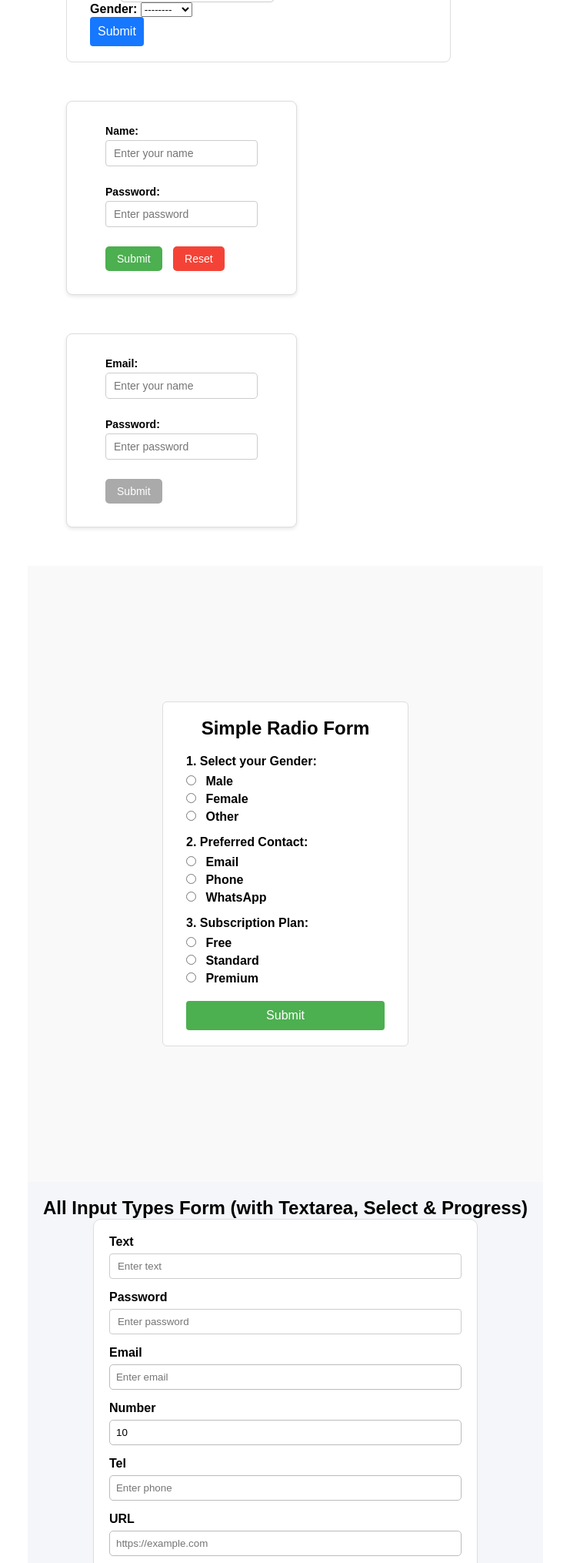
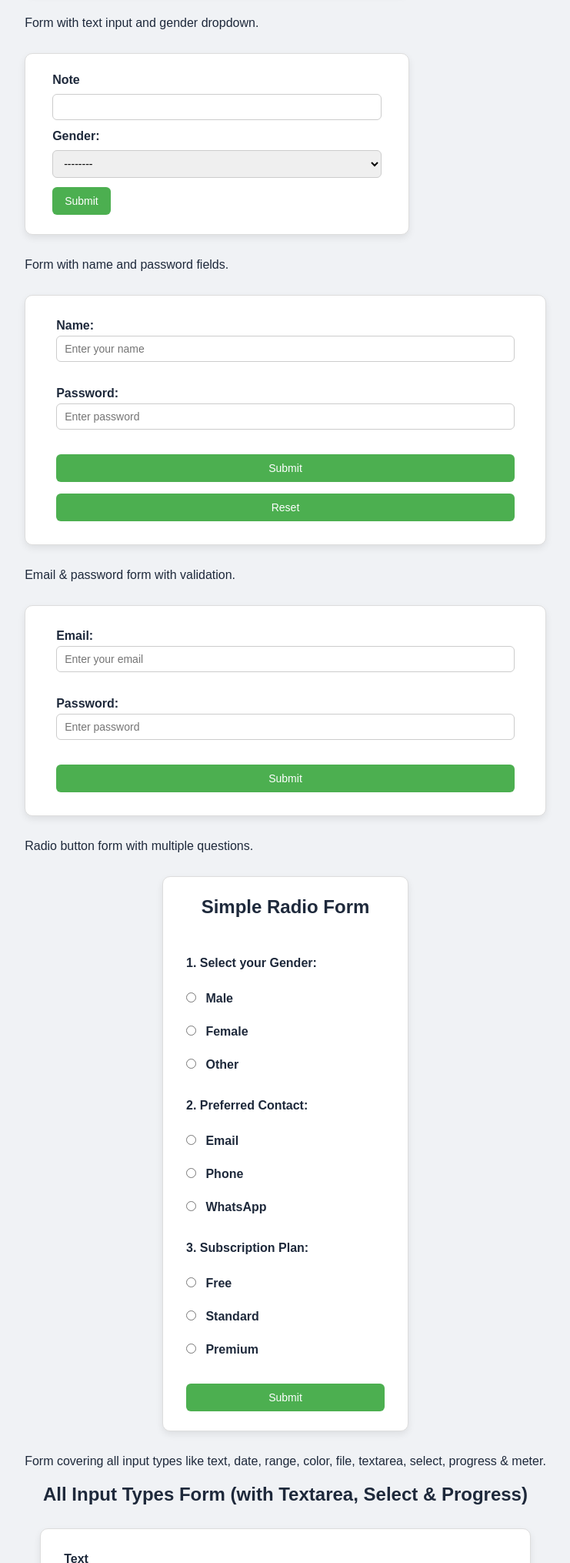
Before and after one commit to Vanshchouksey21/Component-Library---week-2-Task, a plain HTML site: page Form/Form.html in a window 1280 px wide. Shown: the part 770-2800 px from the top of the page at 77% size, without its empty margins (269-1010 px from the left). Drawn offline with Linux system fonts and the light colour scheme.

Commit message:
week 2 tasj internship

```diff
--- a/Form/Form.html
+++ b/Form/Form.html
@@ -19,11 +19,10 @@
   <a href="../index.html">View Full Index Page</a>
 </header>
 
-
-
 <section class="form-container">
 
   <!-- 1 -->
+  <p class="form-desc">Basic login form with username, password and remember me option.</p>
   <form>
     <div class="form-1">
       <div>
@@ -45,6 +44,7 @@
   </form>
 
   <!-- 2 -->
+  <p class="form-desc">Date selection form with calendar input.</p>
   <form>
     <div class="date-form">
       <div>
@@ -56,8 +56,9 @@
       </div>
     </div>
   </form>
+
   <!-- 3 -->
-
+  <p class="form-desc">Form with text input and gender dropdown.</p>
   <form>
     <div>
       <div>
@@ -80,7 +81,7 @@
   </form>
 
   <!-- 4 -->
-
+  <p class="form-desc">Form with name and password fields.</p>
   <form class="my-form">
     <label class="form-label">
       Name:
@@ -89,11 +90,7 @@
 
     <label class="form-label">
       Password:
-        <input
-        type="password"
-          class="form-input"
-          placeholder="Enter password"
-          />
+      <input type="password" class="form-input" placeholder="Enter password" />
     </label>
 
     <button type="submit" class="btn submit-btn">Submit</button>
@@ -101,218 +98,144 @@
   </form>
 
   <!-- 5 -->
+  <p class="form-desc">Email & password form with validation.</p>
   <form class="my-form-3">
     <label class="form-label-3">
       Email:
-        <input
-        type="email"
-        class="form-input-1"
-        placeholder="Enter your name"
-        required
-        />
+      <input type="email" class="form-input-1" placeholder="Enter your email" required />
     </label>
 
     <label class="form-label-3">
       Password:
-        <input
-        type="password"
-        class="form-input-2"
-        placeholder="Enter password"
-        required
-        />
+      <input type="password" class="form-input-2" placeholder="Enter password" required />
     </label>
 
     <button type="submit" class="btn-3 submit-btn-3">Submit</button>
   </form>
 
   <!-- 6 -->
-
+  <p class="form-desc">Radio button form with multiple questions.</p>
   <div class="rf-container">
     <form class="rf-form">
       <h2>Simple Radio Form</h2>
+      <p class="rf-question">1. Select your Gender:</p>
+      <label class="rf-option"><input type="radio" name="gender" value="male" /> Male</label>
+      <label class="rf-option"><input type="radio" name="gender" value="female" /> Female</label>
+      <label class="rf-option"><input type="radio" name="gender" value="other" /> Other</label>
 
-        <!-- Question 1 -->
-        <p class="rf-question">1. Select your Gender:</p>
-        <label class="rf-option"
-        ><input type="radio" name="gender" value="male" /> Male</label
-        >
-        <label class="rf-option"
-        ><input type="radio" name="gender" value="female" /> Female</label
-        >
-        <label class="rf-option"
-        ><input type="radio" name="gender" value="other" /> Other</label
-        >
+      <p class="rf-question">2. Preferred Contact:</p>
+      <label class="rf-option"><input type="radio" name="contact" value="email" /> Email</label>
+      <label class="rf-option"><input type="radio" name="contact" value="phone" /> Phone</label>
+      <label class="rf-option"><input type="radio" name="contact" value="whatsapp" /> WhatsApp</label>
 
-        <!-- Question 2 -->
-        <p class="rf-question">2. Preferred Contact:</p>
-        <label class="rf-option"
-        ><input type="radio" name="contact" value="email" /> Email</label
-        >
-        <label class="rf-option"
-        ><input type="radio" name="contact" value="phone" /> Phone</label
-        >
-        <label class="rf-option"
-        ><input type="radio" name="contact" value="whatsapp" />
-        WhatsApp</label
-        >
+      <p class="rf-question">3. Subscription Plan:</p>
+      <label class="rf-option"><input type="radio" name="plan" value="free" /> Free</label>
+      <label class="rf-option"><input type="radio" name="plan" value="standard" /> Standard</label>
+      <label class="rf-option"><input type="radio" name="plan" value="premium" /> Premium</label>
 
-        <!-- Question 3 -->
-        <p class="rf-question">3. Subscription Plan:</p>
-        <label class="rf-option"
-        ><input type="radio" name="plan" value="free" /> Free</label
-        >
-        <label class="rf-option"
-        ><input type="radio" name="plan" value="standard" /> Standard</label
-        >
-        <label class="rf-option"
-        ><input type="radio" name="plan" value="premium" /> Premium</label
-        >
-
-        <!-- Submit -->
       <button type="submit" class="rf-btn">Submit</button>
     </form>
   </div>
 
-    <!-- 7th or maybe last  -->
-
+  <!-- 7 -->
+  <p class="form-desc">Form covering all input types like text, date, range, color, file, textarea, select, progress & meter.</p>
   <div class="allform-container">
     <h2>All Input Types Form (with Textarea, Select & Progress)</h2>
-
     <form class="allform">
-        <!-- Basic Inputs -->
       <div class="allform-group">
         <label class="allform-label">Text</label>
-              <input
-              type="text"
-                class="allform-input"
-                placeholder="Enter text"
-                />
+        <input type="text" class="allform-input" placeholder="Enter text" />
       </div>
 
       <div class="allform-group">
         <label class="allform-label">Password</label>
-                <input
-                type="password"
-                class="allform-input"
-                placeholder="Enter password"
-                />
+        <input type="password" class="allform-input" placeholder="Enter password" />
       </div>
 
       <div class="allform-group">
         <label class="allform-label">Email</label>
-              <input
-              type="email"
-                class="allform-input"
-                placeholder="Enter email"
-                />
+        <input type="email" class="allform-input" placeholder="Enter email" />
       </div>
 
       <div class="allform-group">
         <label class="allform-label">Number</label>
-                <input
-                type="number"
-                class="allform-input"
-                min="1"
-                max="100"
-                value="10"
-                />
+        <input type="number" class="allform-input" min="1" max="100" value="10" />
       </div>
 
       <div class="allform-group">
         <label class="allform-label">Tel</label>
-                <input
-                type="tel"
-                class="allform-input"
-                placeholder="Enter phone"
-              />
+        <input type="tel" class="allform-input" placeholder="Enter phone" />
       </div>
 
       <div class="allform-group">
         <label class="allform-label">URL</label>
-              <input
-              type="url"
-              class="allform-input"
-              placeholder="https://example.com"
-              />
+        <input type="url" class="allform-input" placeholder="https://example.com" />
       </div>
 
       <div class="allform-group">
         <label class="allform-label">Search</label>
-              <input
-              type="search"
-              class="allform-input"
-              placeholder="Search here"
-              />
+        <input type="search" class="allform-input" placeholder="Search here" />
       </div>
 
-            <!-- Date & Time -->
       <div class="allform-group">
-              <label class="allform-label">Date</label
-                ><input type="date" class="allform-input" />
-              </div>
-              <div class="allform-group">
-                <label class="allform-label">Time</label
-              ><input type="time" class="allform-input" />
-            </div>
-            <div class="allform-group">
-              <label class="allform-label">Datetime-Local</label
-                ><input type="datetime-local" class="allform-input" />
-              </div>
-            <div class="allform-group">
-              <label class="allform-label">Month</label
-                ><input type="month" class="allform-input" />
-              </div>
-              <div class="allform-group">
-                <label class="allform-label">Week</label
-                  ><input type="week" class="allform-input" />
+        <label class="allform-label">Date</label>
+        <input type="date" class="allform-input" />
       </div>
 
-                <!-- Pickers -->
       <div class="allform-group">
-                  <label class="allform-label">Color</label
-                    ><input type="color" class="allform-input" value="#ff0000" />
-                  </div>
-                  <div class="allform-group">
-                    <label class="allform-label">Range</label
-                      ><input
-                      type="range"
-                      class="allform-input"
-                      min="0"
-                      max="100"
-                      value="50"
-                      />
-                    </div>
-                    <div class="allform-group">
-                      <label class="allform-label">File</label
-                        ><input type="file" class="allform-input" />
+        <label class="allform-label">Time</label>
+        <input type="time" class="allform-input" />
       </div>
 
-                      <!-- Choices -->
+      <div class="allform-group">
+        <label class="allform-label">Datetime-Local</label>
+        <input type="datetime-local" class="allform-input" />
+      </div>
+
+      <div class="allform-group">
+        <label class="allform-label">Month</label>
+        <input type="month" class="allform-input" />
+      </div>
+
+      <div class="allform-group">
+        <label class="allform-label">Week</label>
+        <input type="week" class="allform-input" />
+      </div>
+
+      <div class="allform-group">
+        <label class="allform-label">Color</label>
+        <input type="color" class="allform-input" value="#ff0000" />
+      </div>
+
+      <div class="allform-group">
+        <label class="allform-label">Range</label>
+        <input type="range" class="allform-input" min="0" max="100" value="50" />
+      </div>
+
+      <div class="allform-group">
+        <label class="allform-label">File</label>
+        <input type="file" class="allform-input" />
+      </div>
+
       <div class="allform-group">
         <label class="allform-label">Checkbox</label>
         <input type="checkbox" class="allform-input" /> I agree
       </div>
+
       <div class="allform-group">
         <label class="allform-label">Radio</label>
-                        <input type="radio" class="allform-input" name="choice" /> Option
-                        1
-                        <input type="radio" class="allform-input" name="choice" /> Option
-                        2
+        <input type="radio" class="allform-input" name="choice" /> Option 1
+        <input type="radio" class="allform-input" name="choice" /> Option 2
       </div>
 
-                      <!-- Hidden -->
       <div class="allform-group">
         <label class="allform-label">Hidden (not visible)</label>
         <input type="hidden" class="allform-input" value="12345" />
       </div>
 
-            <!-- Extra Elements -->
       <div class="allform-group">
         <label class="allform-label">Textarea (Multiline Textbox)</label>
-              <textarea
-              class="allform-textarea"
-                placeholder="Write your message here..."
-                ></textarea>
+        <textarea class="allform-textarea" placeholder="Write your message here..."></textarea>
       </div>
 
       <div class="allform-group">
@@ -325,52 +248,27 @@
         </select>
       </div>
 
-            <!-- Progress & Meter -->
       <div class="allform-group">
         <label class="allform-label">Form Completion (Progress)</label>
-              <progress
-              class="allform-progress"
-              value="40"
-              max="100"
-              ></progress>
+        <progress class="allform-progress" value="40" max="100"></progress>
       </div>
 
       <div class="allform-group">
         <label class="allform-label">Password Strength (Meter)</label>
-              <meter class="allform-meter" value="0.6" min="0" max="1">
-                60%
-              </meter>
+        <meter class="allform-meter" value="0.6" min="0" max="1">60%</meter>
       </div>
 
-            <!-- Image Button -->
       <div class="allform-group">
         <label class="allform-label">Image (acts like submit)</label>
-              <input
-                type="image"
-                class="allform-input"
-                src="https://via.placeholder.com/80"
-                alt="submit"
-                />
+        <input type="image" class="allform-input" src="https://via.placeholder.com/80" alt="submit" />
       </div>
 
-              <!-- Buttons -->
       <div class="allform-actions">
-                <input
-                type="button"
-                class="allform-btn allform-btn-normal"
-                value="Normal Button"
-                />
-                <input
-                type="reset"
-                class="allform-btn allform-btn-reset"
-                value="Reset"
-                />
-                <input
-                type="submit"
-                class="allform-btn allform-btn-submit"
-                value="Submit"
-                />
+        <input type="button" class="allform-btn allform-btn-normal" value="Normal Button" />
+        <input type="reset" class="allform-btn allform-btn-reset" value="Reset" />
+        <input type="submit" class="allform-btn allform-btn-submit" value="Submit" />
       </div>
+
     </form>
   </div>
 
@@ -379,7 +277,6 @@
 <footer>
   <div>
     <p>&copy; 2025 My Component Library. All rights reserved.</p>
-
   </div>
 </footer>
 
--- a/Form/Form.scss
+++ b/Form/Form.scss
@@ -1,3 +1,4 @@
+/* ================== Global Reset ================== */
 * {
   margin: 0;
   padding: 0;
@@ -5,29 +6,34 @@
   font-family: Arial, sans-serif;
 }
 
-body{
+body {
   display: flex;
   flex-direction: column;
   align-items: center;
-
+  background: #f0f2f5;
+  color: #1e293b;
 }
 
+/* ================== Header ================== */
 header {
   text-align: center;
   margin-bottom: 40px;
   padding: 20px;
 }
+
 header h1 {
   font-size: 2rem;
-        margin: 0;
+  margin-bottom: 10px;
   color: #1e293b;
 }
+
 header p {
   font-size: 1rem;
   color: #64748b;
   margin: 8px 0 16px;
   max-width: 700px;
 }
+
 header a {
   display: inline-block;
   padding: 10px 20px;
@@ -38,178 +44,139 @@ body{
   font-weight: 500;
   transition: background 0.3s;
 }
+
 header a:hover {
   background: #1d4ed8;
 }
 
-
+/* ================== Form Card Base ================== */
 form {
-    background: white;
-    padding: 20px 30px;
-    border-radius: 8px;
+  background: #fff;
+  padding: 25px 35px;
+  border-radius: 10px;
   border: 1px solid #ddd;
+  box-shadow: 0 4px 10px rgba(0, 0, 0, 0.08);
   width: 500px;
-    margin: 50px;
-
-}
-
-.form-1 {
+  margin: 30px 0;
   display: flex;
   flex-direction: column;
   gap: 15px;
 }
 
+label {
+  font-weight: bold;
+  margin-bottom: 5px;
+  display: block;
+}
+
+input[type="text"],
+input[type="password"],
+input[type="email"],
+input[type="number"],
+input[type="tel"],
+input[type="url"],
+input[type="search"],
+input[type="date"],
+input[type="time"],
+input[type="datetime-local"],
+input[type="month"],
+input[type="week"],
+select,
+textarea {
+  width: 100%;
+  padding: 8px 10px;
+  margin-top: 4px;
+  margin-bottom: 12px;
+  border: 1px solid #ccc;
+  border-radius: 6px;
+  font-size: 14px;
+}
+
+textarea {
+  min-height: 80px;
+  resize: vertical;
+}
+
+input[type="checkbox"],
+input[type="radio"] {
+  width: auto;
+  margin-right: 8px;
+}
+
+button,
+input[type="submit"],
+input[type="reset"],
+input[type="button"] {
+  padding: 10px 16px;
+  border: none;
+  border-radius: 6px;
+  cursor: pointer;
+  font-size: 14px;
+  color: #fff;
+  background-color: #4caf50;
+  transition: background 0.3s;
+}
+
+button:hover,
+input[type="submit"]:hover,
+input[type="button"]:hover {
+  background-color: #45a049;
+}
+
+input[type="reset"] {
+  background-color: #f44336;
+}
+
+input[type="reset"]:hover {
+  background-color: #da190b;
+}
+
+/* ================== Form Specific Classes ================== */
 .form-1 div {
   display: flex;
+  gap: 15px;
+  align-items: center;
+  justify-content: flex-start;
+}
+
+.date-form {
+  display: flex;
+  flex-direction: column;
   gap: 10px;
+}
+
+.my-form,
+.my-form-3,
+.rf-form,
+.allform {
+  width: 100%;
+}
+
+.my-form,
+.my-form-3 {
+  padding: 30px 40px;
+}
+
+.my-form-3 input:required {
+  border-color: #ccc;
+}
+
+.my-form-3:has(.form-input-1:valid):has(.form-input-2:valid) .submit-btn-3 {
+  background-color: #4caf50;
+  cursor: pointer;
+}
+
+.rf-container {
+  display: flex;
   justify-content: center;
 }
 
-label {
-    margin-bottom: 5px;
-    font-weight: bold;
-}
-
-input[type="text"], input[type="password"] {
-    padding: 8px 10px;
-    border: 1px solid #ccc;
-    border-radius: 4px;
-}
-
-input[type="checkbox"] {
-    margin-right: 8px;
-}
-
-button {
-    background: #1677ff;
-    color: white;
-    border: none;
-    padding: 10px;
-    border-radius: 4px;
-    cursor: pointer;
-    font-size: 16px;
-}
-
-.btn:hover {
-    background: #0f5ed7;
-}
-
-.date-form{
-        display: flex;
-        flex-direction:column ;
-        gap: 5px;
-        justify-content: center;
-}
-
-
-
-.my-form {
+.rf-form {
+  padding: 25px 30px;
+  border-radius: 10px;
+  width: 320px;
+  box-shadow: 0 4px 10px rgba(0, 0, 0, 0.08);
   background: #fff;
-  padding: 30px 50px;
-  border: 1px solid #ddd;
-  border-radius: 8px;
-  box-shadow: 0 2px 5px rgba(0,0,0,0.1);
-  width: 300px;
-}
-
-.form-label {
-  display: block;
-  margin-bottom: 10px;
-  font-size: 14px;
-}
-
-.form-input {
-  width: 100%;
-  padding: 8px 10px;
-  margin-top: 4px;
-  margin-bottom: 15px;
-  border: 1px solid #ccc;
-  border-radius: 5px;
-  font-size: 14px;
-}
-
-.btn {
-  padding: 8px 15px;
-  margin-right: 10px;
-  border: none;
-  border-radius: 5px;
-  font-size: 14px;
-  cursor: pointer;
-}
-
-.submit-btn {
-  background-color: #4CAF50;
-  color: white;
-}
-
-.reset-btn {
-  background-color: #f44336;
-  color: white;
-}
-
-
-
-   .my-form-3 {
-      background: #fff;
-      padding: 30px 50px;
-      border: 1px solid #ddd;
-      border-radius: 8px;
-      box-shadow: 0 2px 5px rgba(0,0,0,0.1);
-      width: 300px;
-      font-family: Arial, sans-serif;
-    }
-
-    .form-label-3{
-      display: block;
-      margin-bottom: 10px;
-      font-size: 14px;
-    }
-
-    .form-input-1 , .form-input-2{
-      width: 100%;
-      padding: 8px 10px;
-      margin-top: 4px;
-      margin-bottom: 15px;
-      border: 1px solid #ccc;
-      border-radius: 5px;
-      font-size: 14px;
-    }
-
-       .btn-3 {
-      padding: 8px 15px;
-      border: none;
-      border-radius: 5px;
-      font-size: 14px;
-      cursor: not-allowed;
-      background: #aaa;
-      color: #fff;
-    }
-
-   .my-form-3:has(.form-input-1:valid):has(.form-input-2:valid) .submit-btn-3 {
-  background: #4CAF50;
-  cursor: pointer;
-}
-
-
-
-//
-
-
- .rf-container {
-      font-family: Arial, sans-serif;
-      background: #f9f9f9;
-      display: flex;
-      justify-content: center;
-      align-items: center;
-      min-height: 100vh;
-    }
-
-    .rf-form {
-      background: #fff;
-      padding: 20px 30px;
-      border: 1px solid #ddd;
-      border-radius: 6px;
-      width: 320px;
 }
 
 .rf-form h2 {
@@ -218,8 +185,8 @@ button {
 }
 
 .rf-question {
+  font-weight: bold;
   margin: 15px 0 8px;
-      font-weight: bold;
 }
 
 .rf-option {
@@ -236,99 +203,104 @@ button {
   margin-top: 15px;
   width: 100%;
   padding: 10px;
-      border: none;
-      background: #4CAF50;
-      color: white;
-      font-size: 16px;
-      border-radius: 4px;
-      cursor: pointer;
+  border-radius: 6px;
+  background: #4caf50;
 }
 
 .rf-btn:hover {
   background: #45a049;
 }
 
+/* ================== All Input Types Form ================== */
+.allform-container {
+  width: 100%;
+  max-width: 700px;
+  margin: auto;
+  padding: 20px;
+}
 
+.allform-container h2 {
+  text-align: center;
+  margin-bottom: 20px;
+  color: #1e293b;
+}
 
-
-
-    // all in one
-      .allform-container {
-      font-family: Arial, sans-serif;
-      padding: 20px;
-      background: #f4f6f9;
-    }
 .allform {
-      max-width: 650px;
-      margin: auto;
-      background: #fff;
-      padding: 20px;
+  padding: 30px;
   border-radius: 10px;
   border: 1px solid #ddd;
+  box-shadow: 0 4px 10px rgba(0, 0, 0, 0.08);
+  background: #fff;
 }
+
 .allform-group {
   margin-bottom: 15px;
 }
+
 .allform-label {
   display: block;
   margin-bottom: 6px;
   font-weight: bold;
 }
+
 .allform-input,
 .allform-select,
 .allform-textarea {
   width: 100%;
   padding: 8px;
+  border-radius: 6px;
   border: 1px solid #bbb;
-      border-radius: 5px;
 }
+
 .allform-input[type="color"],
 .allform-input[type="range"],
 .allform-input[type="checkbox"],
 .allform-input[type="radio"] {
   width: auto;
 }
-    .allform-textarea {
-      min-height: 80px;
-      resize: vertical;
-    }
+
 .allform-progress,
 .allform-meter {
   width: 100%;
   height: 20px;
+  margin-top: 6px;
 }
+
 .allform-actions {
   display: flex;
   gap: 10px;
   margin-top: 20px;
 }
+
 .allform-btn {
-      padding: 8px 16px;
+  padding: 10px 16px;
+  border-radius: 6px;
+  font-size: 14px;
+  color: #fff;
   border: none;
-      border-radius: 5px;
   cursor: pointer;
 }
+
 .allform-btn-submit {
-      background: #4caf50;
-      color: #fff;
-    }
-    .allform-btn-reset {
-      background: #f44336;
-      color: #fff;
-    }
-    .allform-btn-normal {
-      background: #2196f3;
-      color: #fff;
+  background-color: #4caf50;
 }
 
+.allform-btn-reset {
+  background-color: #f44336;
+}
 
-     footer{
+.allform-btn-normal {
+  background-color: #2196f3;
+}
+
+/* ================== Footer ================== */
+footer {
   width: 100%;
-        margin-top: 40px;
   padding: 20px;
   text-align: center;
   background: #7096bd;
-        color: #475569;
+  color: #fff;
   font-size: 14px;
   border-top: 1px solid #e2e8f0;
+  margin-top: 40px;
 }
```
Also changed, not shown: Form/Form.css, 1 other file. Lines whose indentation alone changed are shown as unchanged.
